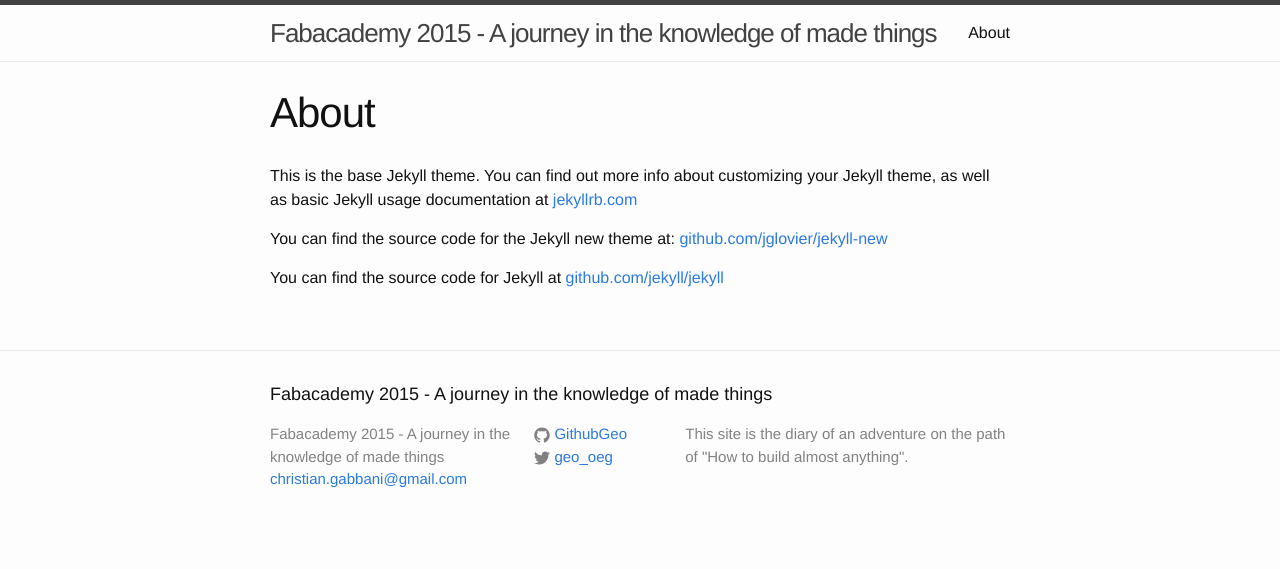
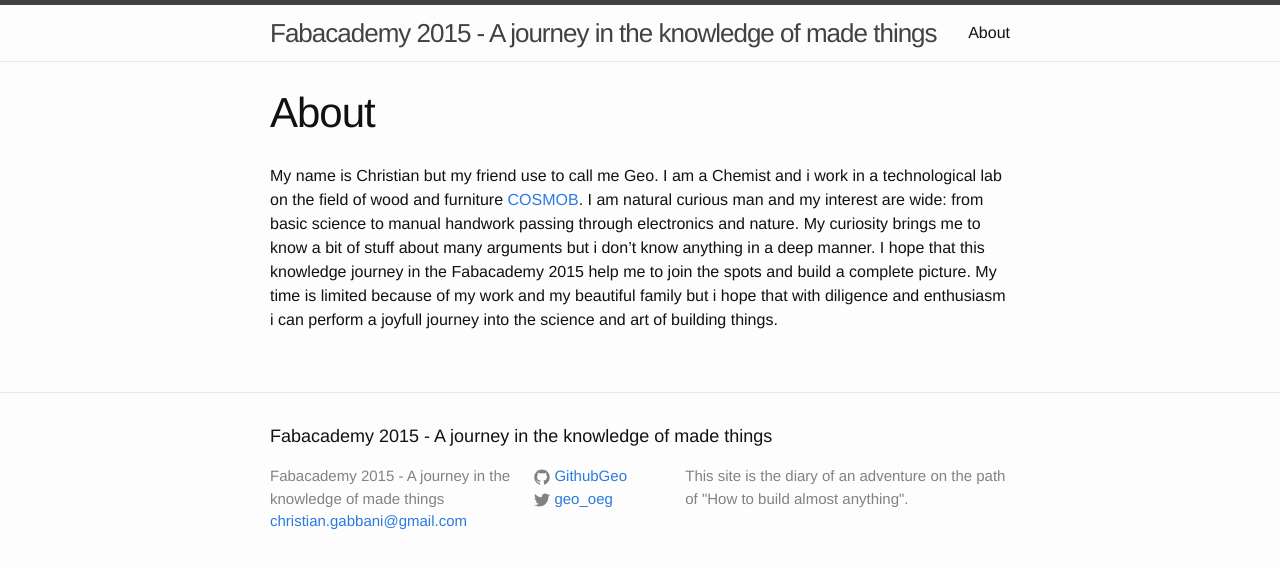
Before and after one commit to GithubGeo/fabacademy-site, a Jekyll site: the page built from about.md, in a window 1280 px wide. Shown: the top 569 px of the page. Built offline with Jekyll 4.4.1, drawn with Linux system fonts in a browser that asks for light colours.

Commit message:
About sistemato

```diff
--- a/about.md
+++ b/about.md
@@ -4,8 +4,8 @@ title: About
 permalink: /about/
 ---
 
-This is the base Jekyll theme. You can find out more info about customizing your Jekyll theme, as well as basic Jekyll usage documentation at [jekyllrb.com](http://jekyllrb.com/)
-
-You can find the source code for the Jekyll new theme at: [github.com/jglovier/jekyll-new](https://github.com/jglovier/jekyll-new)
-
-You can find the source code for Jekyll at [github.com/jekyll/jekyll](https://github.com/jekyll/jekyll)
+My name is Christian but my friend use to call me Geo. I am a Chemist and i work in a technological lab on the field of wood and furniture [COSMOB](http://www.cosmob.it).
+I am natural curious man and my interest are wide: from basic science to manual handwork passing through electronics and nature.
+My curiosity brings me to know a bit of stuff about many arguments but i don't know anything in a deep manner.
+I hope that this knowledge journey in the Fabacademy 2015 help me to join the spots and build a complete picture.
+My time is limited because of my work and my beautiful family but i hope that with diligence and enthusiasm i can perform a joyfull journey into the science and art of building things.
```
Also changed, not shown: 1 other file.
